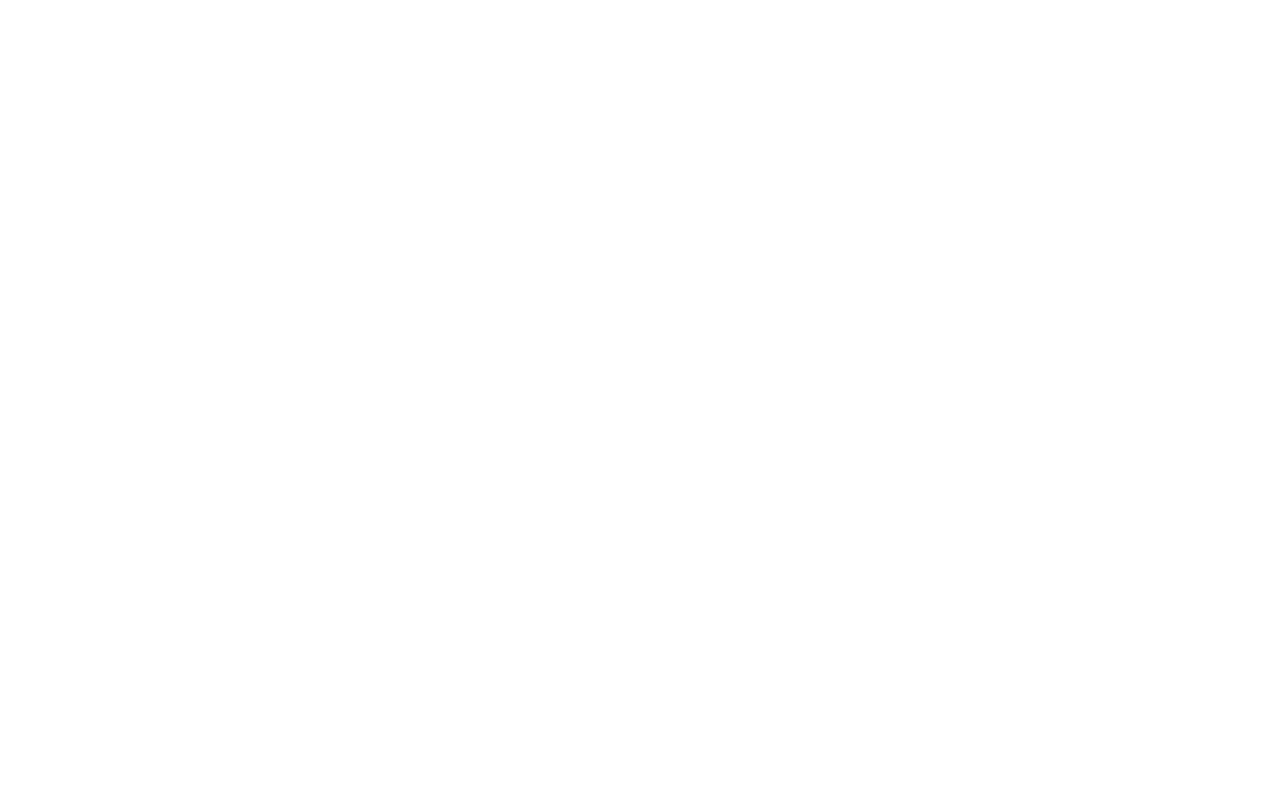
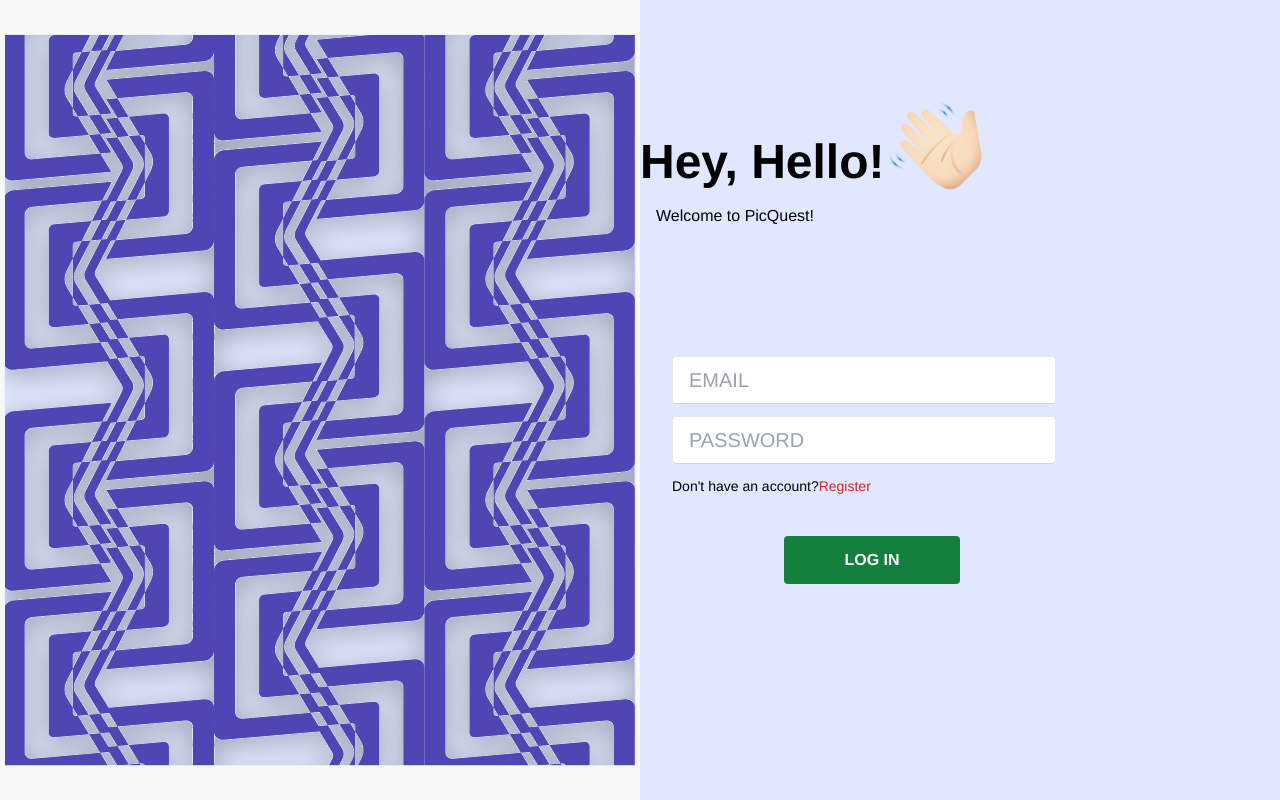
Before and after one commit to zernrack/PicQuest, a React (Vite) app in the folder client/: page / in a window 1280 px wide. Before the commit this address had no page. Built offline with nearby package versions, Linux system fonts and the light colour scheme.

Commit message:
Change the default page into login

```diff
--- a/client/src/App.jsx
+++ b/client/src/App.jsx
@@ -1,4 +1,3 @@
-import { useState } from "react";
 import { BrowserRouter, Routes, Route } from "react-router-dom";
 import routes from "./Constants/routes";
 import Login from "./pages/login/login";
@@ -11,8 +10,8 @@
     <>
       <BrowserRouter>
         <Routes>
+          <Route path="/" element={<Login />} />
           <Route path={routes.home} element={<Home />} />
-          <Route path={routes.login} element={<Login />} />
           <Route path={routes.register} element={<Register />} />
         </Routes>
       </BrowserRouter>
```
